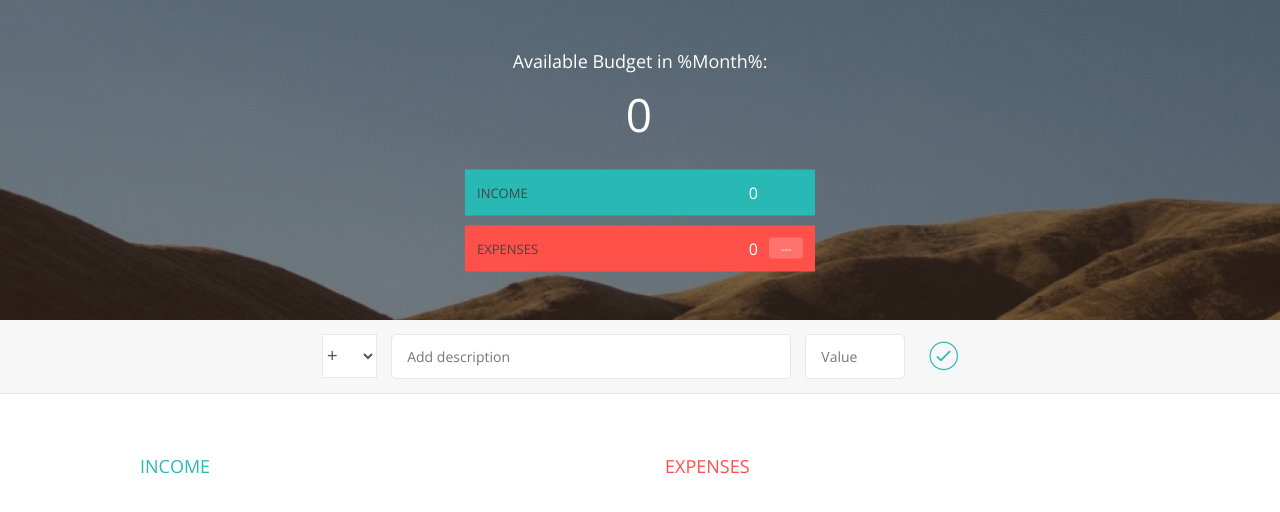
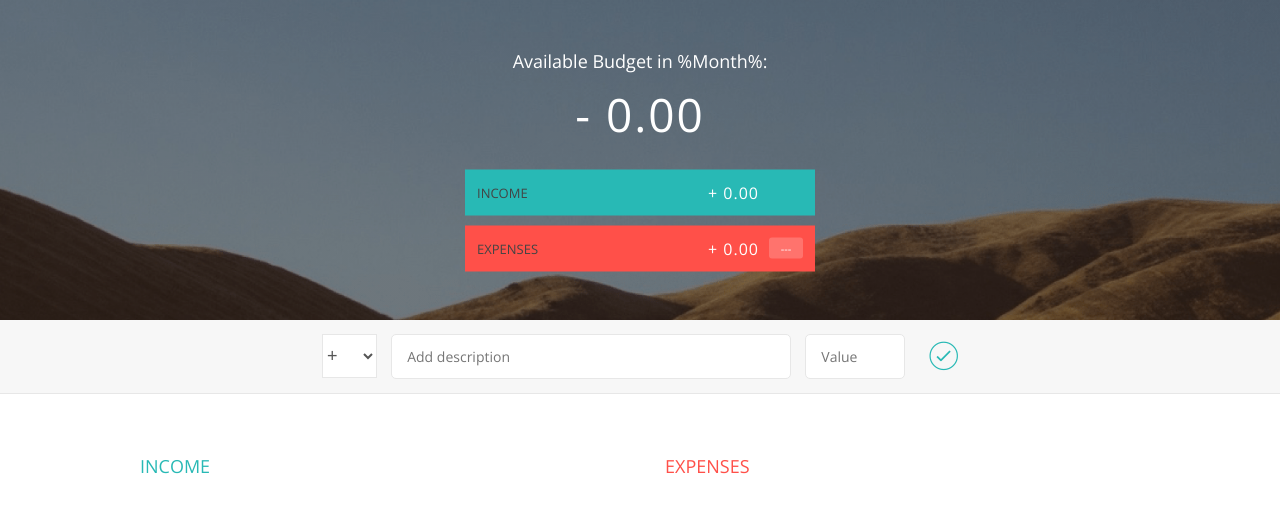
Before and after one commit to vats22/Budge-app.js, a website: page Index.html in a window 1280 px wide. Drawn offline with nearby package versions, Linux system fonts and the light colour scheme.

Commit message:
formating NUMBERS in budget

```diff
--- a/app.js
+++ b/app.js
@@ -175,6 +175,30 @@ var UIController = (function() {
         Container: '.container',
         expensesPercLabel: '.item__percentage'
     }
+
+    var formateNumber = function(num, type) {
+       var numsplit, int, dec;
+        num = Math.abs(num);
+        num = num.toFixed(2);
+
+        numsplit = num.split('.');
+        console.log(numsplit);
+
+        int = numsplit[0];
+        console.log(int);
+
+        if(int.length > 3){
+            int = int.substr(0, int.length - 3)+ ',' + int.substr(int.length - 3, 3);
+        }
+        console.log(int);
+
+        dec = numsplit[1];
+        console.log(dec);
+
+        return (type === 'exp' ? '-' : '+')+ ' ' + int + '.' + dec;
+    }
+    formateNumber(24564.56, 'inc');
+    formateNumber(5089, 'exp');
     return{
         getInput: function() {
             return {
@@ -201,7 +225,7 @@ var UIController = (function() {
             // Replace the placeholder text with some actual data
             newHtml = html.replace('%id%', obj.id);
             newHtml = newHtml.replace('%description%', obj.description);
-            newHtml = newHtml.replace('%value%', obj.value, type);
+            newHtml = newHtml.replace('%value%',formateNumber(obj.value, type));
 
             // Insert the HTML into the DOM
             document.querySelector(element).insertAdjacentHTML('beforeend', newHtml);
@@ -236,9 +260,11 @@ var UIController = (function() {
         },
 
         displayBudget: function(obj) {
-            document.querySelector(DOMstrings.budgetLabel).textContent = obj.budget;
-            document.querySelector(DOMstrings.incomLabel).textContent = obj.totalInc;
-            document.querySelector(DOMstrings.expensesLabel).textContent = obj.totalExp;
+            var type;
+            obj.budget > 0 ? type = 'inc' : type = 'exp';
+            document.querySelector(DOMstrings.budgetLabel).textContent = formateNumber(obj.budget,type);
+            document.querySelector(DOMstrings.incomLabel).textContent = formateNumber(obj.totalInc);
+            document.querySelector(DOMstrings.expensesLabel).textContent = formateNumber(obj.totalExp);
 
 
             if(obj.percentage > 0) {
--- a/style.css
+++ b/style.css
@@ -31,10 +31,6 @@ body {
 *** TOP PART
 **********************************************/
 
-.kk {
-    font-weight: 400;
-    font-weight: 400;
-}
 .top {
     height: 40vh;
     background-image: linear-gradient(rgba(0, 0, 0, 0.35), rgba(0, 0, 0, 0.35)), url(back.png);
@@ -42,7 +38,6 @@ body {
     background-position: center;
     position: relative;
 }
-
 
 .budget {
     position: absolute;
```
